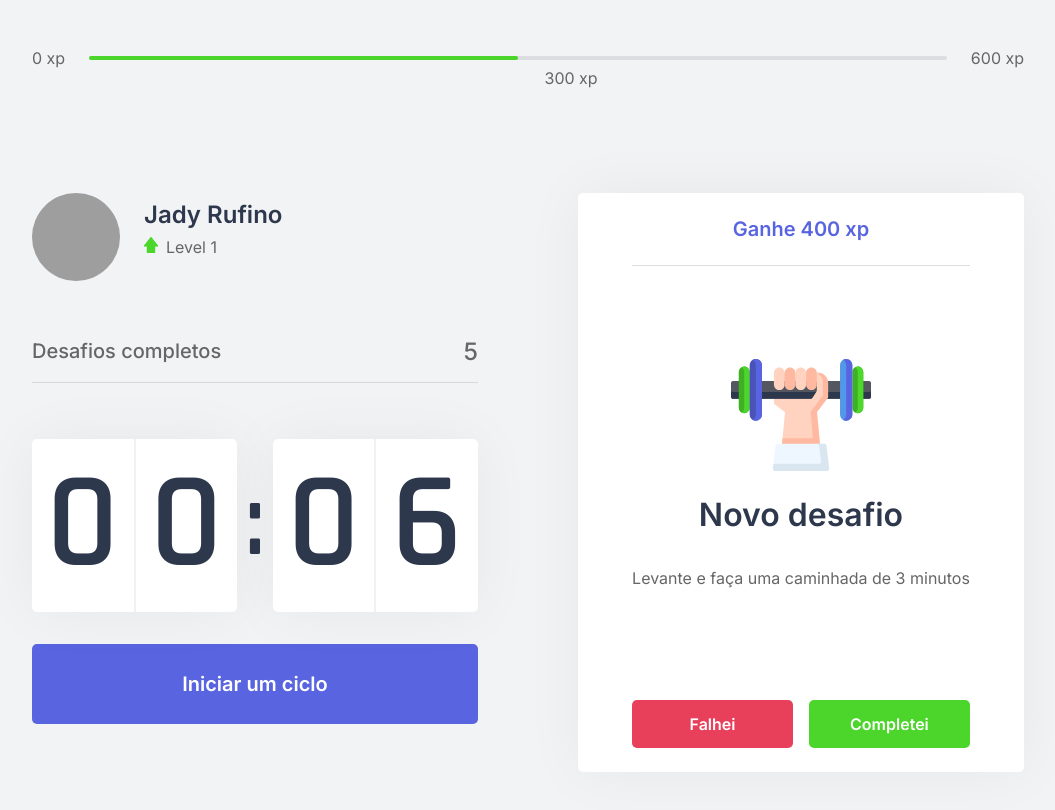
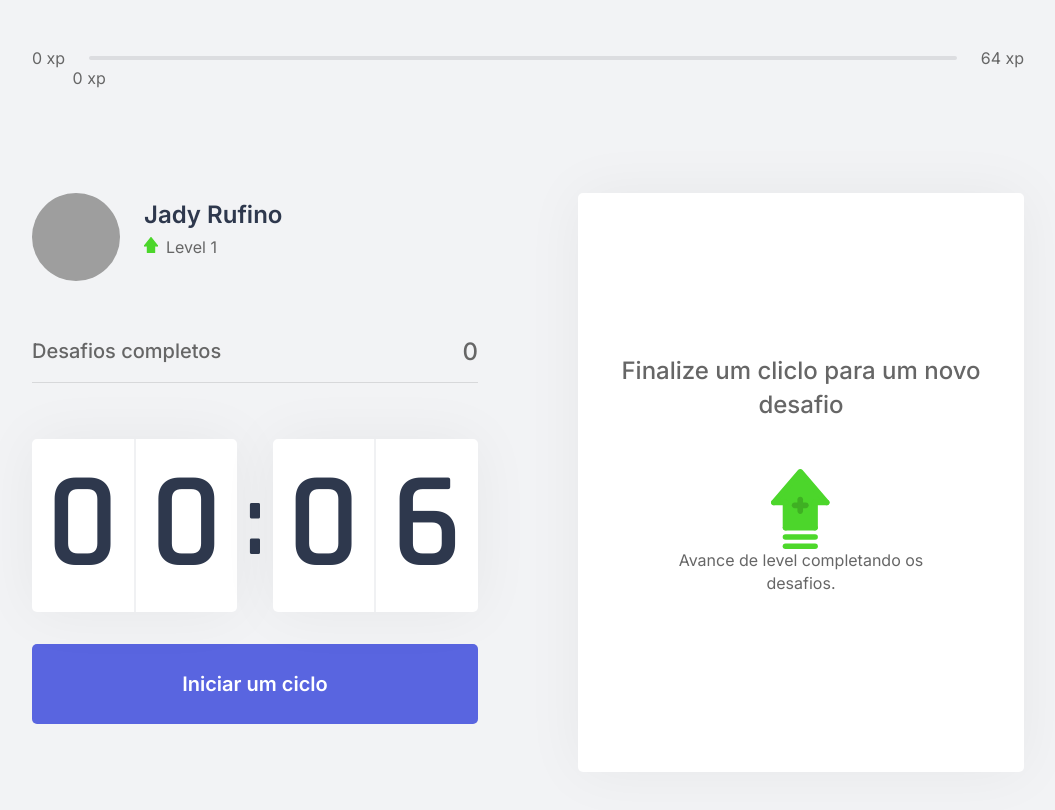
Before and after one commit to dyjarufa/move-it, a Next.js app in the folder bodycheck-next/: page / in a window 1280 px wide. Shown: the top 810 px of the page, without its empty margins (112-1167 px from the left). Built offline with nearby package versions, Linux system fonts and the light colour scheme; grey boxes are pictures that could not be loaded.

Commit message:
implement context api

```diff
--- /dev/null
+++ b/bodycheck-next/challenges.json
@@ -0,0 +1,62 @@
+[
+  {
+    "type": "body",
+    "description": "Estique um de seus braços com a palma da mão virada para frente e puxe os dedos para cima por 10 segundos por mão.",
+    "amount": 80
+  },
+  {
+    "type": "body",
+    "description": "Estique seu braço contra o peito e puxe-o utilizando o outro braço por 10 segundos por braço.",
+    "amount": 60
+  },
+  {
+    "type": "body",
+    "description": "Puxe seu pescoço com a ajuda da mão para a direita e para a esquerda, permanecendo na posição por alguns segundos.",
+    "amount": 70
+  },
+  {
+    "type": "body",
+    "description": "Com as duas mãos na parte de trás da cabeça, leve-a para baixo, alongando a parte de trás da região.",
+    "amount": 60
+  },
+  {
+    "type": "body",
+    "description": "Cruze as pernas e desça com as mãos esticadas em direção ao chão. Repita o movimento com a outra perna na frente.",
+    "amount": 100
+  },
+  {
+    "type": "body",
+    "description": "Sentado, abra as pernas e tente encostar as palmas das mãos no chão, repita 3 vezes por 5 segundos.",
+    "amount": 80
+  },
+  {
+    "type": "body",
+    "description": "Puxe o joelho de encontro ao peito e segure, troque de perna após 10 segundos.",
+    "amount": 50
+  },
+  {
+    "type": "body",
+    "description": "Sentado, cruze uma perna e incline seu tronco à frente, troque de perna após 10 segundos.",
+    "amount": 80
+  },
+  {
+    "type": "eye",
+    "description": "Sentado, feche os olhos e cubra-os com as palmas da mão durante 2 minutos, depois abra normalmente.",
+    "amount": 90
+  },
+  {
+    "type": "eye",
+    "description": "Em algum ambiente aberto, olhe o mais longe que puder em quatro direções por 3s, mexa apenas os olhos. Repita 3 vezes.",
+    "amount": 140
+  },
+  {
+    "type": "eye",
+    "description": "Usando os polegares, massage a área abaixo das sobrancelhas em movimentos circulares por 15 segundos.",
+    "amount": 70
+  },
+  {
+    "type": "body",
+    "description": "Em pé, gire a cintura o máximo que puder para a esquerda, segure por cinco segundos. Repita para a direita.",
+    "amount": 90
+  }
+]
--- a/bodycheck-next/src/components/ChallengeBox.tsx
+++ b/bodycheck-next/src/components/ChallengeBox.tsx
@@ -1,24 +1,34 @@
+import { useContext } from 'react';
 import styles from '../styles/components/ChallengeBox.module.css';
 
+import { ChallengerContext } from '../contexts/ChallengerContext';
+
 export function ChallengeBox() {
-  const hasActiveChallenge = true;
+  const { activeChallenge, resetChallenge } = useContext(ChallengerContext);
 
   return (
     <div className={styles.challengeBoxContainer}>
-      { hasActiveChallenge ? (
+      { activeChallenge ? (
         <div className={styles.challengeActive}>
-          <header>Ganhe 400 xp</header>
+          <header>
+            Ganhe
+            {' '}
+            {activeChallenge.amount}
+            {' '}
+            xp
+          </header>
 
           <main>
-            <img src="icons/body.svg" alt="Body Challenger" />
+            <img src={`icons/${activeChallenge.type}.svg`} alt="Body Challenger" />
             <strong>Novo desafio</strong>
-            <p>Levante e faça uma caminhada de 3 minutos</p>
+            <p>{activeChallenge.description}</p>
           </main>
 
           <footer>
             <button
               type="button"
               className={styles.challengeFailedButton}
+              onClick={resetChallenge}
             >
               Falhei
             </button>
--- a/bodycheck-next/src/components/CompleteChallenges.tsx
+++ b/bodycheck-next/src/components/CompleteChallenges.tsx
@@ -1,10 +1,14 @@
+import { useContext } from 'react';
 import styles from '../styles/components/CompleteChallenges.module.css';
 
+import { ChallengerContext } from '../contexts/ChallengerContext';
+
 export function CompleteChallenge() {
+  const { challengesComplete } = useContext(ChallengerContext);
   return (
     <div className={styles.completeChallengeContainer}>
       <span> Desafios completos</span>
-      <span>5</span>
+      <span>{challengesComplete}</span>
     </div>
   );
 }
--- a/bodycheck-next/src/components/CountDown.tsx
+++ b/bodycheck-next/src/components/CountDown.tsx
@@ -1,9 +1,13 @@
-import { useEffect, useState } from 'react';
+import { useContext, useEffect, useState } from 'react';
 import styles from '../styles/components/CountDown.module.css';
+
+import { ChallengerContext } from '../contexts/ChallengerContext';
 
 let countDownTimeout: NodeJS.Timeout; // identificar o formato do timeout
 
 export function CountDown() {
+  const { startNewChallenge } = useContext(ChallengerContext);
+
   const [time, setTime] = useState(0.1 * 60); /* 25 min * 60 sec */
 
   const [isActive, setIsActive] = useState(false);
@@ -35,6 +39,7 @@
       // regra quando o time chegar a zero
       // setIsActive(false);
       setHasFinished(true);
+      startNewChallenge();
     }
   }, [isActive, time]);
 
--- a/bodycheck-next/src/components/ExperienceBar.tsx
+++ b/bodycheck-next/src/components/ExperienceBar.tsx
@@ -1,16 +1,28 @@
+import { useContext } from 'react';
 import styles from '../styles/components/ExperienceBar.module.css';
+import { ChallengerContext } from '../contexts/ChallengerContext';
 
 export function ExperienceBar() {
+  const { currentExperience, experienceToNextLevel } = useContext(ChallengerContext);
+
+  const percentToNextlevel = Math.floor(currentExperience * 100) / experienceToNextLevel;
+
   return (
     <header className={styles.experienceBar}>
       <span>0 xp</span>
       <div>
-        <div style={{ width: '50%' }} />
-        <span className={styles.currentExperience} style={{ left: '50%' }}>
-          300 xp
+        <div style={{ width: `${percentToNextlevel}%` }} />
+        <span className={styles.currentExperience} style={{ left: `${percentToNextlevel}%` }}>
+          {currentExperience}
+          {' '}
+          xp
         </span>
       </div>
-      <span>600 xp</span>
+      <span>
+        {experienceToNextLevel}
+        {' '}
+        xp
+      </span>
     </header>
   );
 }
--- /dev/null
+++ b/bodycheck-next/src/contexts/ChallengerContext.tsx
@@ -0,0 +1,69 @@
+import { createContext, useState, ReactNode } from 'react';
+import challenges from '../../challenges.json';
+
+interface ChallengesProviderProps{
+  /* ReactNode aceita qualquer elemento filho como children (componente, texto, html) */
+  children: ReactNode;
+}
+
+interface Challenge {
+  type: 'body' | 'eye';
+  description: string;
+  amount: number
+}
+
+interface challengesContextData {
+  level: number;
+  currentExperience:number
+  challengesComplete: number;
+  levelUp: () => void;
+  startNewChallenge: () => void;
+  activeChallenge: Challenge;
+  resetChallenge: () => void;
+  experienceToNextLevel: number
+
+}
+export const ChallengerContext = createContext({} as challengesContextData);
+
+export function ChallengesProvider({ children }: ChallengesProviderProps) {
+  const [level, setLevel] = useState(1);
+  const [currentExperience, setCurrentExperience] = useState(0);
+  const [challengesComplete, setChallengesComplete] = useState(0);
+
+  const [activeChallenge, setActiveChallenge] = useState(null);
+
+  const experienceToNextLevel = Math.pow((level + 1) * 4, 2);
+
+  function levelUp() {
+    setLevel(level + 1);
+  }
+
+  function startNewChallenge() {
+    const randomChallenger = Math.floor(Math.random() * challenges.length);
+    const challenge = challenges[randomChallenger];
+
+    setActiveChallenge(challenge);
+  }
+
+  function resetChallenge() {
+    setActiveChallenge(null);
+  }
+
+  return (
+    <ChallengerContext.Provider
+      value={{
+        level,
+        levelUp,
+        currentExperience,
+        challengesComplete,
+        startNewChallenge,
+        activeChallenge,
+        resetChallenge,
+        experienceToNextLevel,
+
+      }}
+    >
+      {children}
+    </ChallengerContext.Provider>
+  );
+}
--- a/bodycheck-next/src/pages/_app.tsx
+++ b/bodycheck-next/src/pages/_app.tsx
@@ -1,7 +1,14 @@
 import '../styles/global.css';
 
+import { ChallengesProvider } from '../contexts/ChallengerContext';
+
 function MyApp({ Component, pageProps }) {
-  return <Component {...pageProps} />;
+  return (
+    <ChallengesProvider>
+      <Component {...pageProps} />
+
+    </ChallengesProvider>
+  );
 }
 
 export default MyApp;
--- a/bodycheck-next/src/styles/components/ExperienceBar.module.css
+++ b/bodycheck-next/src/styles/components/ExperienceBar.module.css
@@ -3,11 +3,11 @@
     align-items: center;
 }
 
-.experienceBar span{
+.experienceBar span {
     font-size: 1rem;
 }
 
-.experienceBar > div {
+.experienceBar>div {
     flex: 1;
     height: 4px;
     border-radius: 4px;
@@ -16,7 +16,7 @@
     position: relative;
 }
 
-.experienceBar > div > div {
+.experienceBar>div>div {
     height: 4px;
     border-radius: 4px;
     background: var(--green)
@@ -25,5 +25,6 @@
 span.currentExperience {
     position: absolute;
     top: 12px;
-  transform: translateX(50%); /* hack para deslocar o elemento 50% para esquerda */
+    /* hack para deslocar o elemento 50% para esquerda */
+    transform: translateX(-50%);
 }
```
Lines whose indentation alone changed are shown as unchanged.
